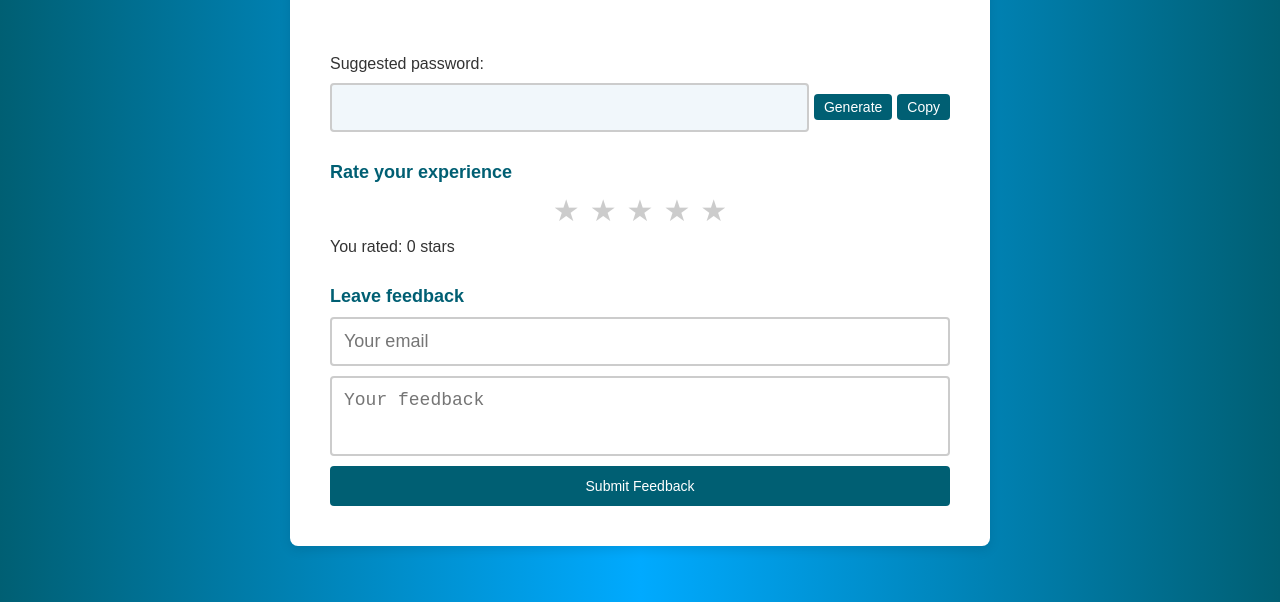
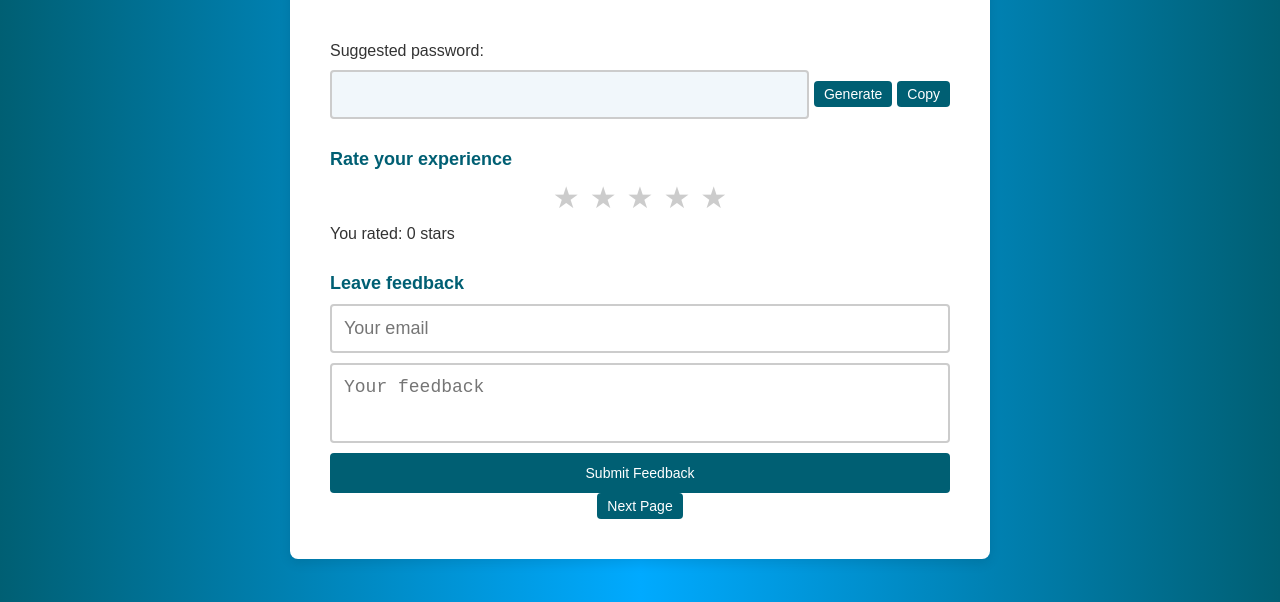
Before and after one commit to GitPatrick1/Password-Strength-Checker-Page, a plain HTML site: page index.html in a window 1280 px wide. Shown: the part 198-800 px from the top of the page. Drawn offline with nearby package versions, Linux system fonts and the light colour scheme.

Commit message:
Update index.html

```diff
--- a/index.html
+++ b/index.html
@@ -53,6 +53,11 @@
             <textarea placeholder="Your feedback"></textarea>
             <button id="submit-feedback">Submit Feedback</button>
         </div>
+
+        <!-- Bottone per navigare alla seconda pagina -->
+        <a href="index2.html">
+            <button>Next Page</button>
+        </a>
     </div>
 
     <!-- EmailJS Script -->
```
